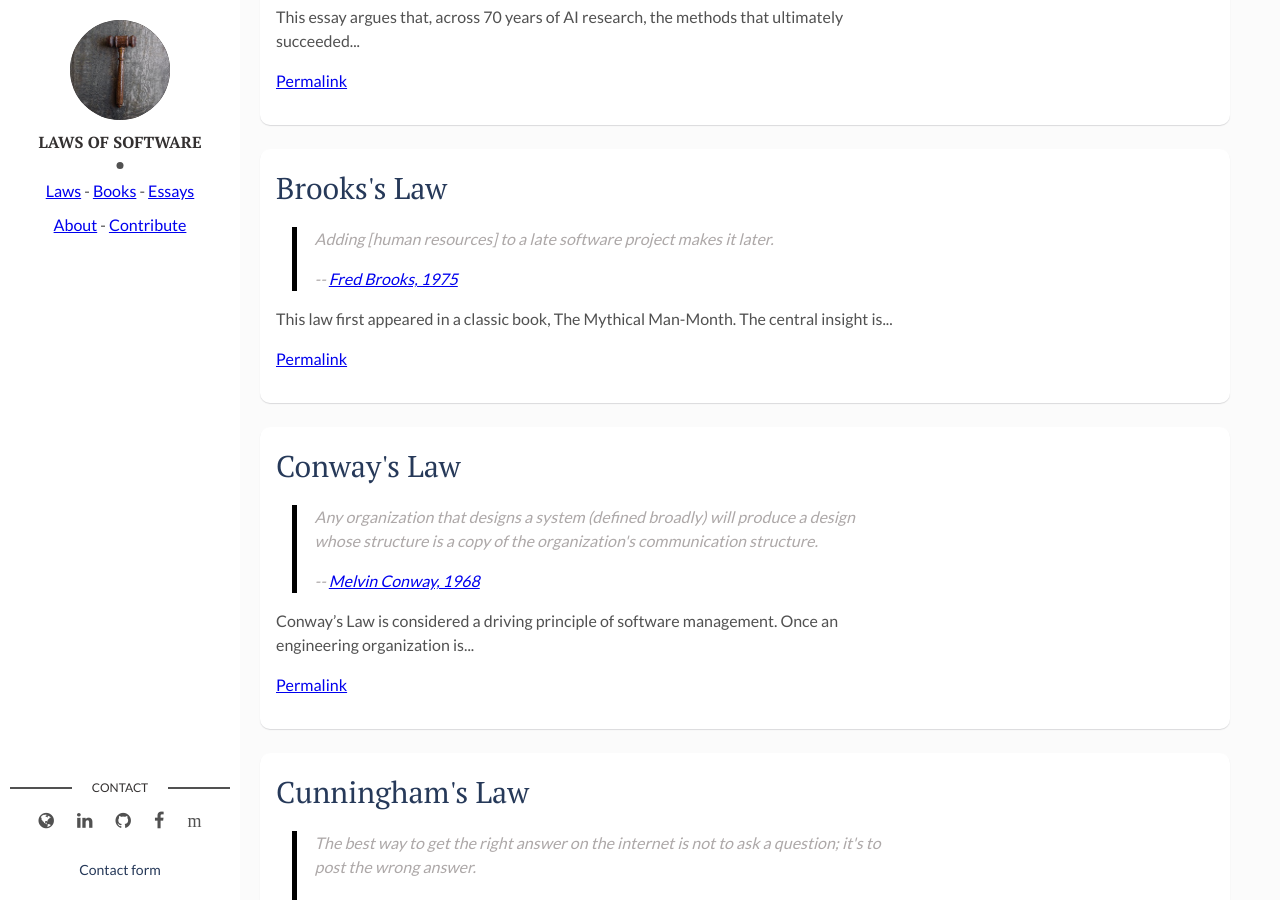
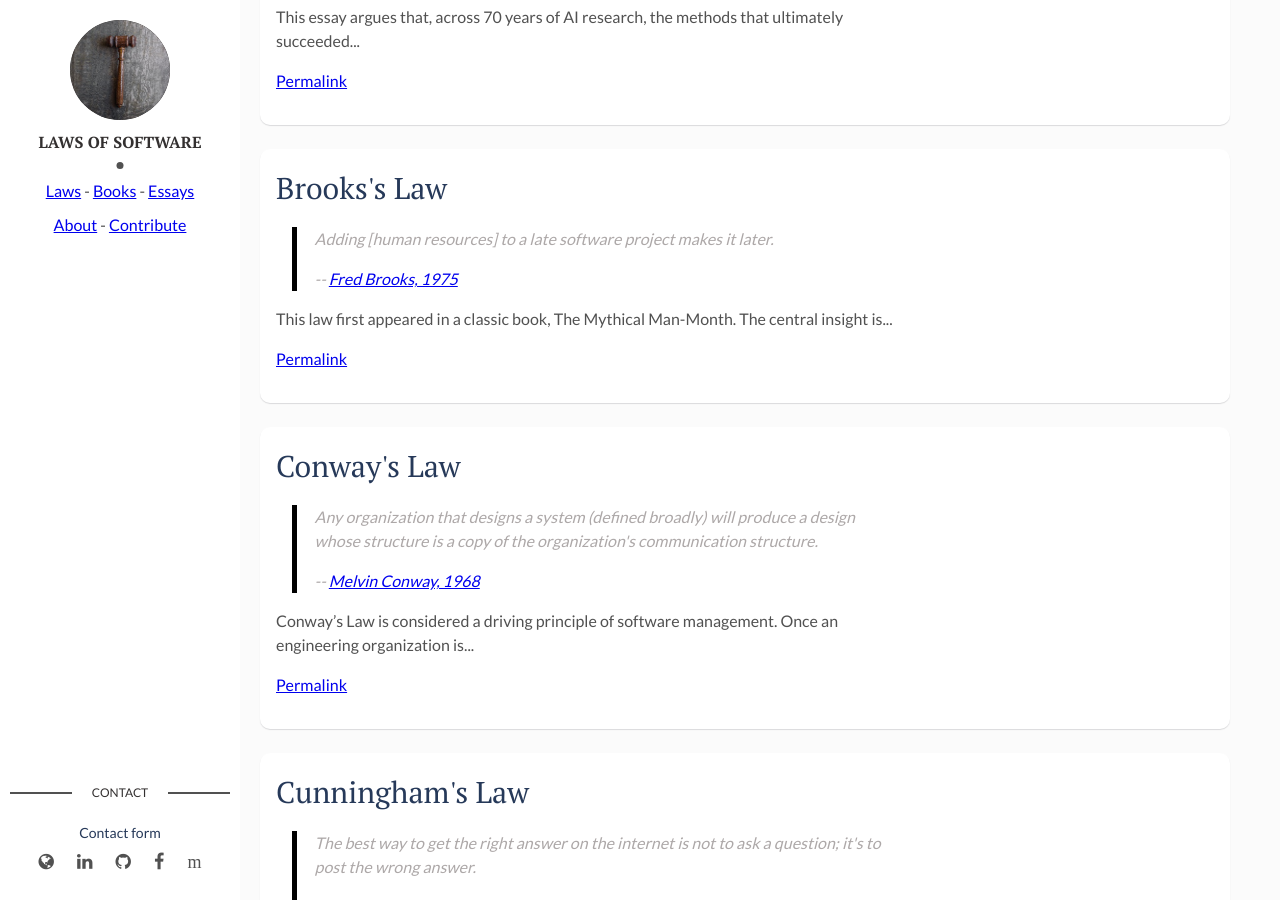
Before and after one commit to shaisachs/laws-of-software, a Jekyll site: the page built from index.html, in a window 1280 px wide and 900 px high, scrolled down 523 px. Built offline with Jekyll 4.4.1, drawn with Linux system fonts in a browser that asks for light colours.

Commit message:
feat: include contact links in sidebar footer

```diff
--- a/_layouts/main.html
+++ b/_layouts/main.html
@@ -21,6 +21,7 @@ layout: default
   <footer>
     <section class="contact">
       <h3 class="contact-title">Contact</h3>
+      {% include contact.html %}
       <ul>
         {% if site.social-home %}
           <li><a href="{{ site.social-home }}" target="_blank"><i class="fa fa-globe" aria-hidden="true"></i></a></li>
@@ -41,7 +42,6 @@ layout: default
           <li><a href="https://twitter.com/{{ site.social-twitter }}" target="_blank"><i class="fa fa-twitter" aria-hidden="true"></i></a></li>
         {% endif %}
       </ul>
-      {% include contact.html %}
     </section> <!-- End Section Contact -->
   </footer> <!-- End Footer -->
 </aside> <!-- End Sidebar -->
```
